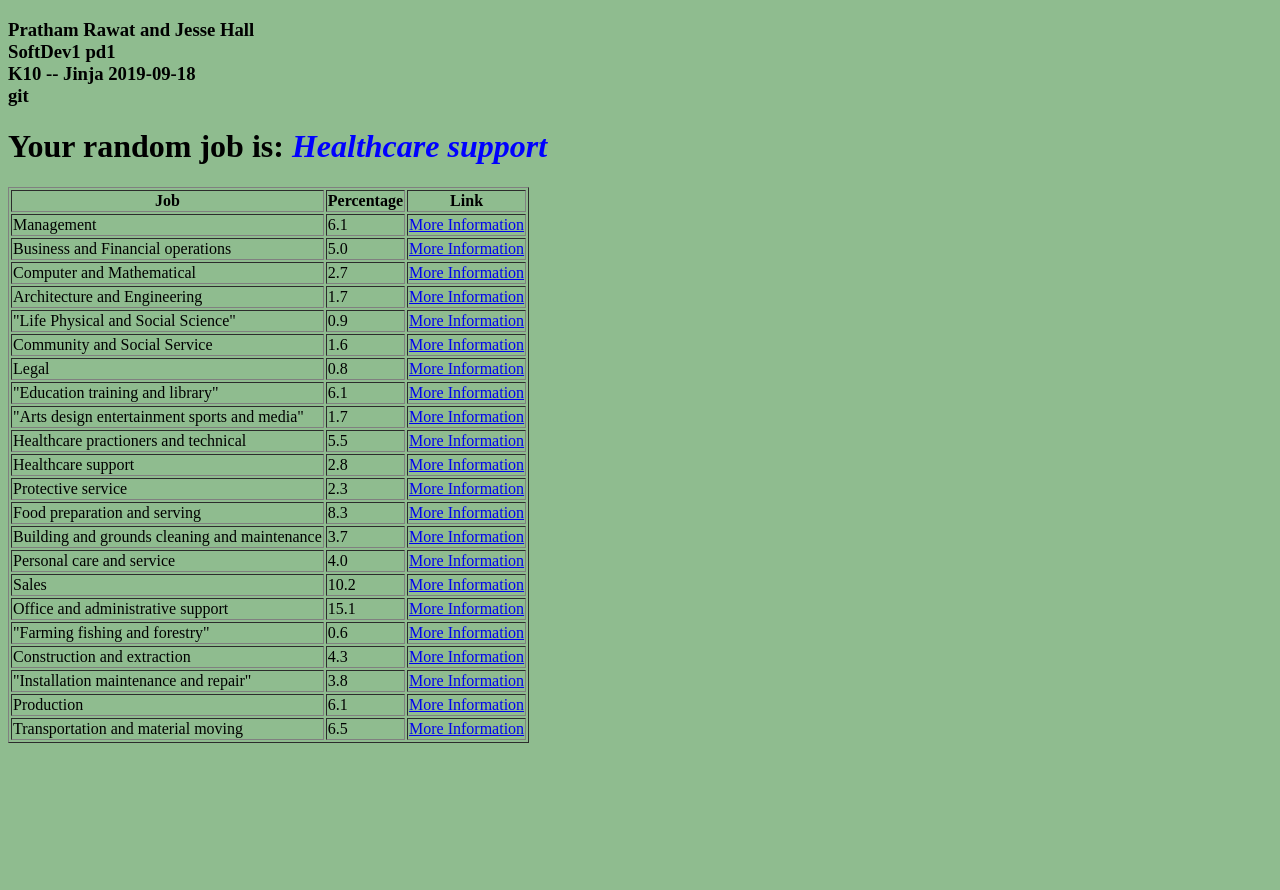
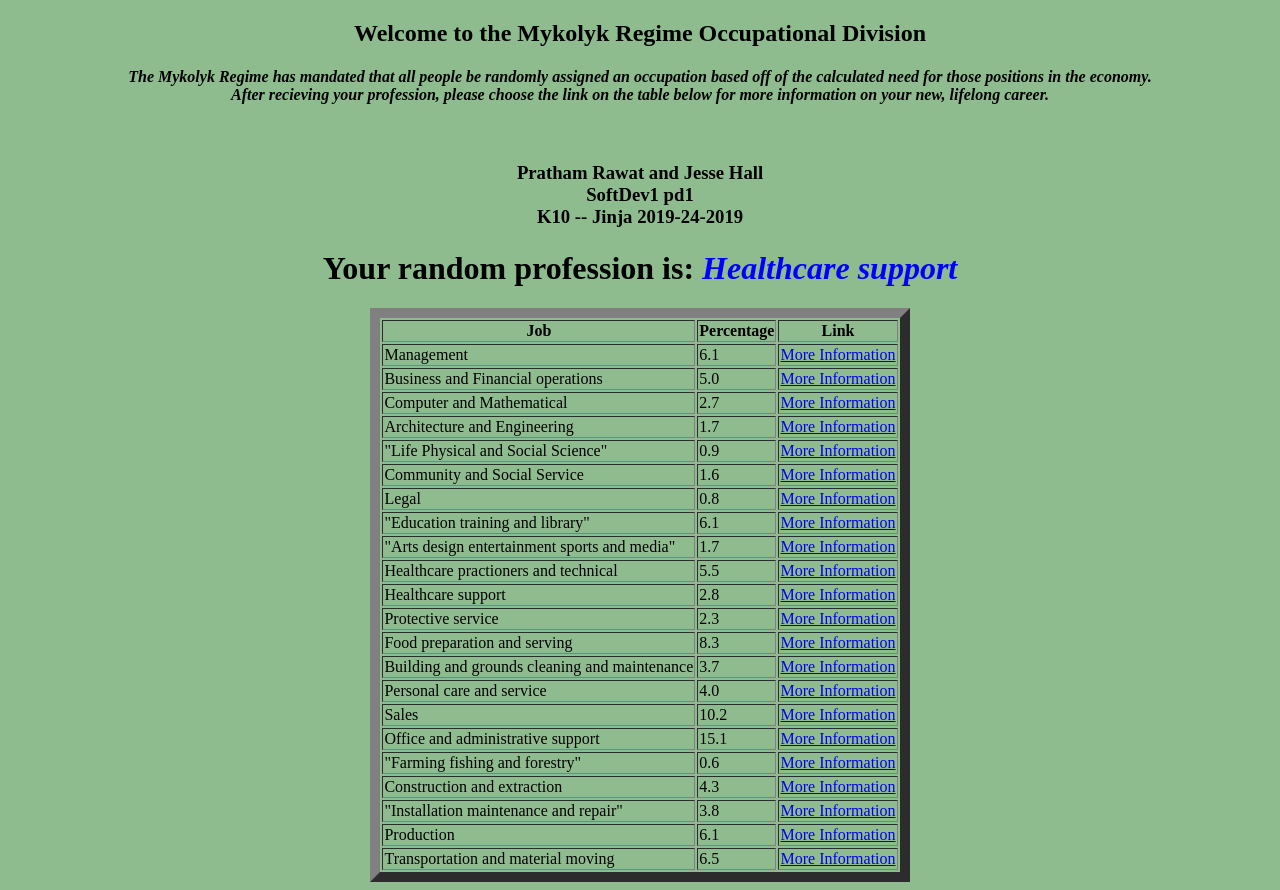
Before and after one commit to EvilJesster/BuisnessCasual, a Flask app: page /occupyflaskst in a window 1280 px wide. Before the commit the page ends 743 px from the top, so only its background shows below. Run offline with Flask 2, Linux system fonts and the light colour scheme.

Commit message:
Update html styling, and meet project requirements

```diff
--- a/Flask Basics/templates/jobs.html
+++ b/Flask Basics/templates/jobs.html
@@ -1,16 +1,25 @@
 <!DOCTYPE html>
 <html>
 	<head>
-		<title>Jobs</title>
+		<title>Mykolyk Regime Job Site</title>
 	</head>
 	<body bgcolor="DarkSeaGreen">
+		<center>
+			<h2>Welcome to the Mykolyk Regime Occupational Division</h2>
+			<h4>
+				<i>
+					The Mykolyk Regime has mandated that all people be randomly assigned an occupation based off of the calculated need for those positions in the economy. <br>
+					After recieving your profession, please choose the link on the table below for more information on your new, lifelong career. <br>
+				</i>
+			</h4>
+			<br>
 	        <h3>
 	            Pratham Rawat and Jesse Hall <br>
 	            SoftDev1 pd1 <br>
-            K10 -- Jinja 2019-09-18 <br>git
+	            K10 -- Jinja 2019-24-2019 <br>
 	        </h3>
-        <h1> Your random job is: <i style="color:blue">{{ randomJob }}</i></h1>
-        <table border="1">
+	        <h1> Your random profession is: <i style="color:blue">{{ randomJob }}</i></h1>
+	        <table border="10">
 	            <tr>
 	                <th>Job</th>
 	                <th>Percentage</th>
@@ -24,5 +33,6 @@
 	            </tr>
 	            {% endfor %}
 	        </table>
+		</center>
 	</body>
 </html>
```
Lines whose indentation alone changed are shown as unchanged.
